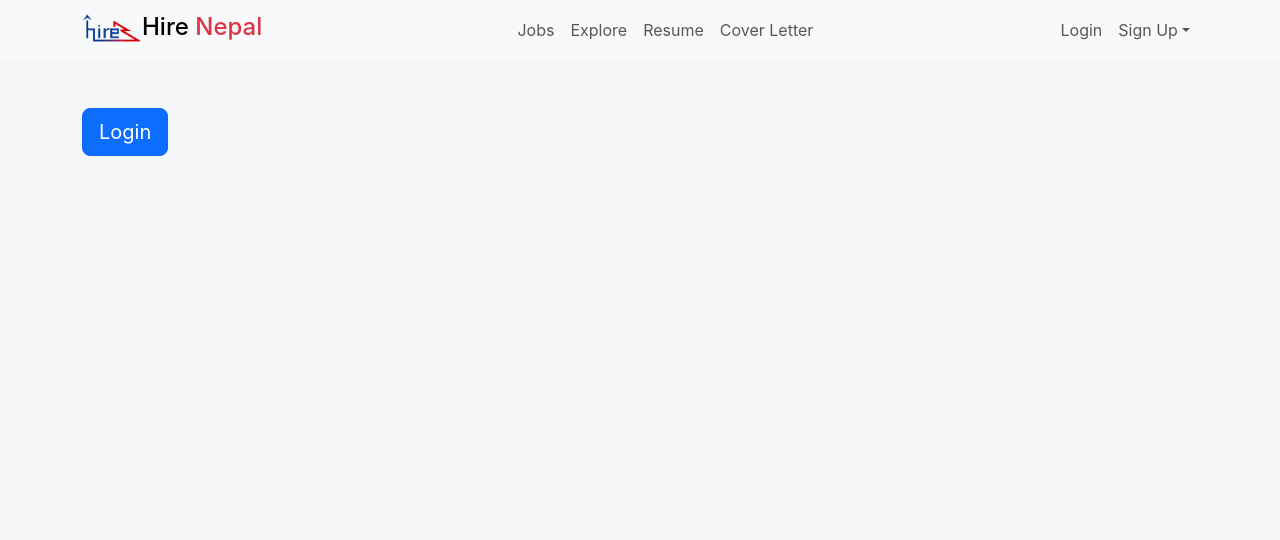
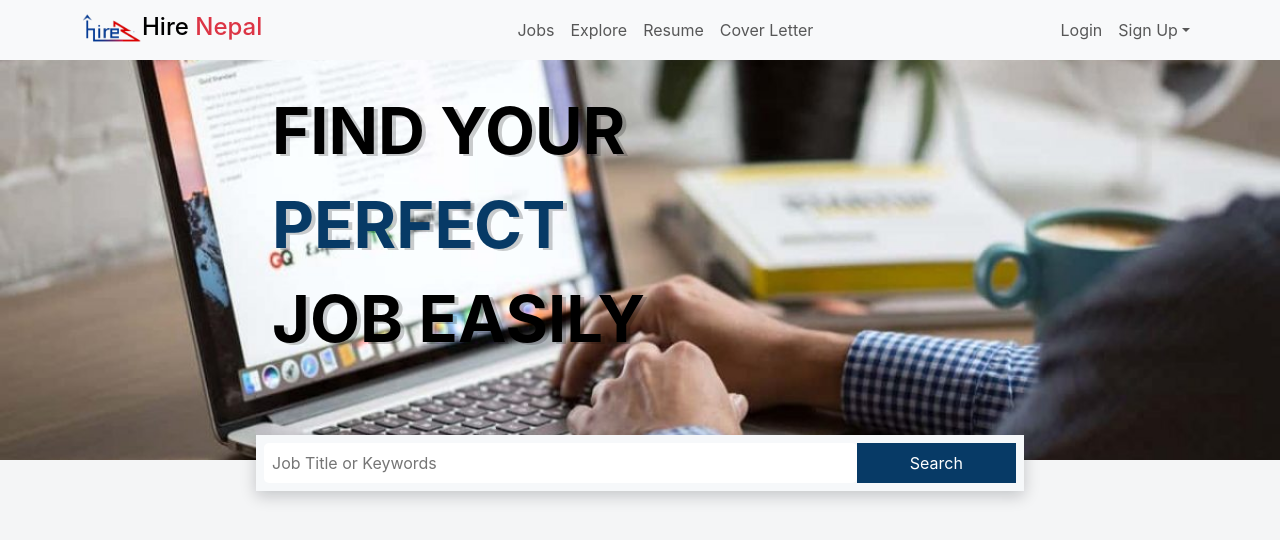
Before and after one commit to The-SP/Job-Portal-Frontend, a React (Create React App) app: page / in a window 1280 px wide. Shown: the top 540 px of the page. Built offline with nearby package versions, Linux system fonts and the light colour scheme.

Commit message:
improvement in home page

```diff
--- a/src/components/Navbar.css
+++ b/src/components/Navbar.css
@@ -1,3 +1,7 @@
+.nav{
+  background: transparent;
+}
+
 .nav-link:hover {
   color: red !important;
   border-bottom: 2px solid red;
--- /dev/null
+++ b/src/pages/Home.css
@@ -0,0 +1,63 @@
+.header-main{
+    width: 100%;
+    height: 400px;
+    background: url('../components/i1.jpg');
+    background-position: center;
+    background-repeat: no-repeat;
+    background-size: cover;
+    position: relative;
+}
+
+.header-title{
+    position: absolute;
+    top: 2rem;
+    left: 17rem;
+    letter-spacing: 3;
+    font-weight: bolder;
+    font-size: 65px;
+    color: #000;
+    text-shadow: 4px 2px 0px rgba(0, 0, 0, 0.2);
+}
+
+.header-title .span{
+    color: rgb(7, 58, 102);
+}
+
+.search-wrapper{
+    width: 60%;
+    margin: auto;
+    min-width: 300px;
+    height: 3.5rem;
+    position: relative;
+}
+
+.search-box{
+    width: 100%;
+    position: absolute;
+    background-color: #f6f8fa;
+    box-shadow: rgba(2, 11, 20, 0.2) 0 5px 15px;
+    top: -45%;
+    height: 100%;
+}
+
+.search-card{
+    display: flex;
+    justify-content: space-between;
+    height: 100%;
+    padding: 0.5rem;
+}
+
+.search-input{
+    height: 100%;
+    width: 100%;
+    border: none;
+    padding: 0.5rem;
+}
+
+.search-button{
+    width: 200px;
+    background: rgb(7, 58, 102);
+    border: none;
+    color: #fff;
+    cursor: pointer;
+}
--- a/src/pages/Home.js
+++ b/src/pages/Home.js
@@ -1,22 +1,22 @@
-import { useContext } from "react";
-import { Link } from "react-router-dom";
-
-import AuthContext from "../context/AuthContext";
+import './Home.css'
 
 const Home = () => {
-    const { user } = useContext(AuthContext);
 
   return (
-    <div className="container">
-      <div className="jumbotron mt-5">
-        {user && <h1 className="display-4">Welcome {user.name}</h1>}
-
-        {!user && (
-          <Link className="btn btn-primary btn-lg" to="/login" role="button">
-            Login
-          </Link>
-        )}
-      </div>
+    <div>
+        <div className="header-main">
+          <h1 className="header-title">
+              <p>FIND YOUR </p><p className="span">PERFECT</p><p> JOB EASILY</p>
+          </h1>
+        </div>
+        <div className="search-wrapper">
+            <div className="search-box">
+                <div className="search-card">
+                    <input type="text" className="search-input" placeholder="Job Title or Keywords"/>
+                    <button className="search-button">Search</button>
+                </div>
+            </div>
+        </div>
     </div>
   );
 };
```
Also changed, not shown: src/components/i1.jpg (added).
